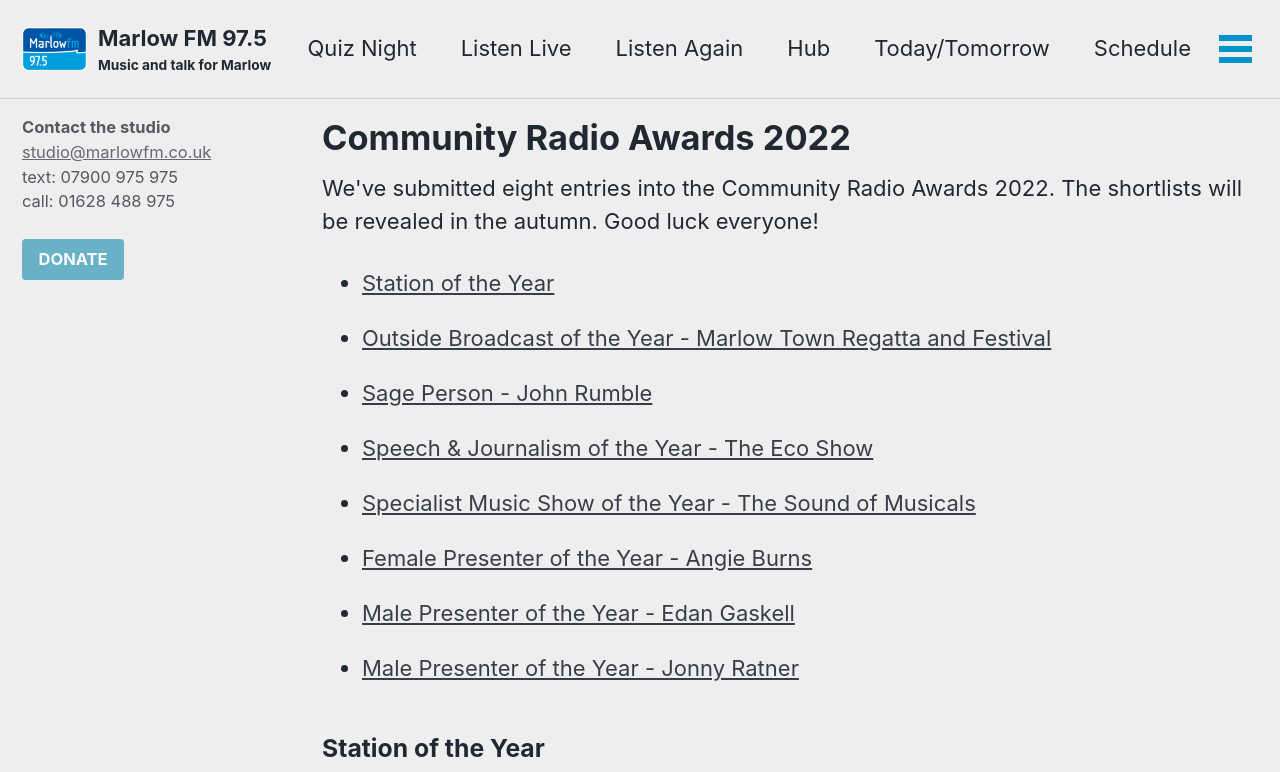
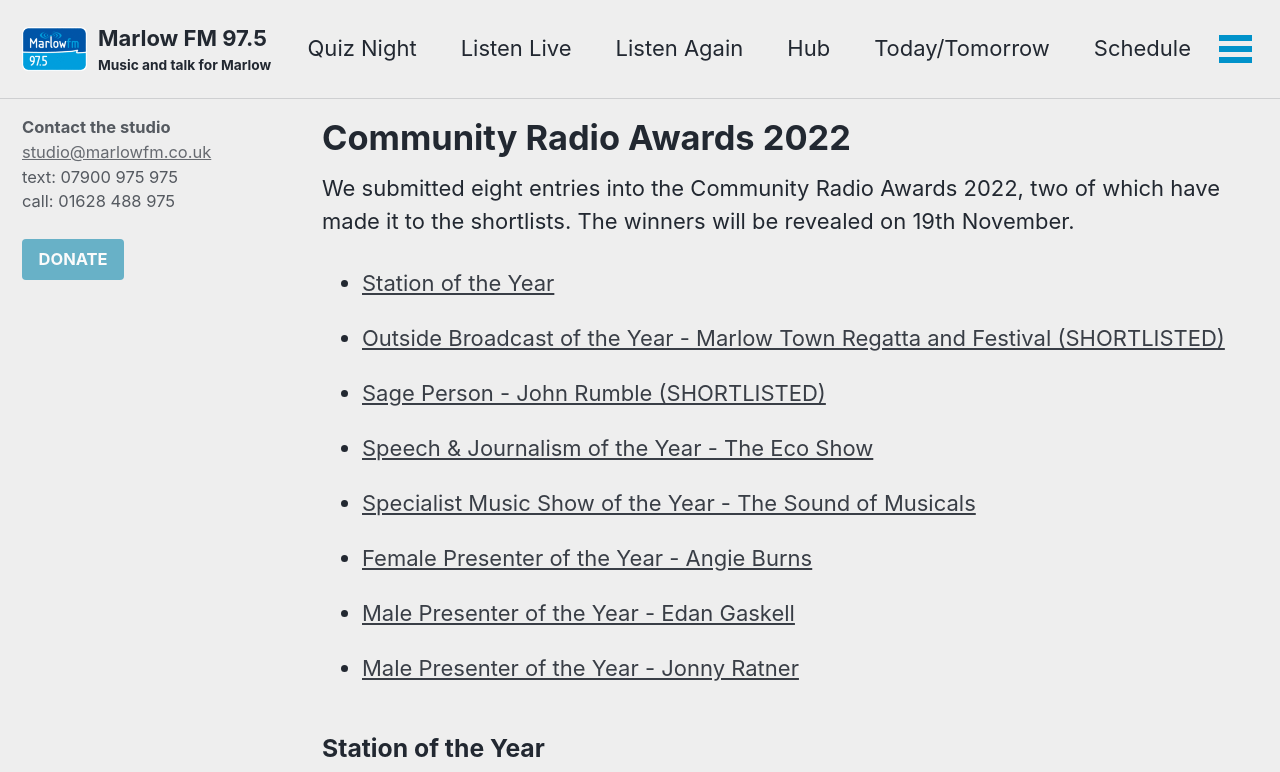
Before and after one commit to marlowfm/marlowfm.github.io, a Jekyll site: the page built from _pages/cra2022.html, in a window 1280 px wide and 900 px high, cut to the strip 0-772 px from the top of the window. Built offline with Jekyll 4.4.1, drawn with Linux system fonts in a browser that asks for light colours; cached includes are drawn as plain includes; nearby versions of some CDN libraries.

Commit message:
Update cra2022.html

```diff
--- a/_pages/cra2022.html
+++ b/_pages/cra2022.html
@@ -16,8 +16,8 @@
 <script src="https://documentcloud.adobe.com/view-sdk/main.js"></script>
 
 <p>
-	We've submitted eight entries into the Community Radio Awards 2022. The
-	shortlists will be revealed in the autumn. Good luck everyone!
+	We submitted eight entries into the Community Radio Awards 2022, two of which have made it to the shortlists. The
+	winners will be revealed on 19th November.
 </p>
 
 <ul>
@@ -26,12 +26,12 @@
 <ul>
 	<li>
 		<a href="#ob"
-			>Outside Broadcast of the Year - Marlow Town Regatta and Festival</a
+			>Outside Broadcast of the Year - Marlow Town Regatta and Festival (SHORTLISTED)</a
 		>
 	</li>
 </ul>
 <ul>
-	<li><a href="#sage">Sage Person - John Rumble</a></li>
+	<li><a href="#sage">Sage Person - John Rumble (SHORTLISTED)</a></li>
 </ul>
 <ul>
 	<li>
```
